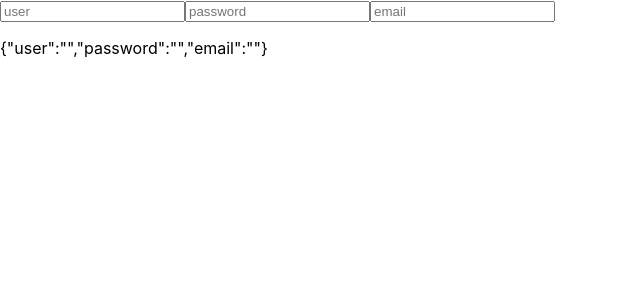
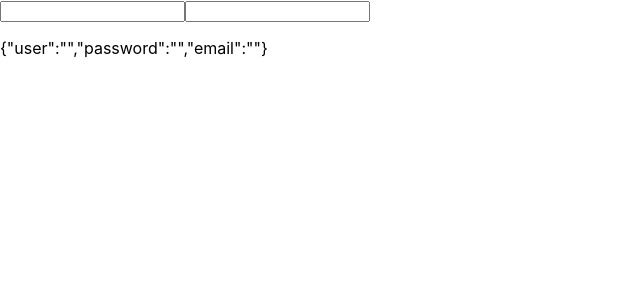
Before and after one commit to Oelmounkad/reactiform, a React (Create React App) app: page / in a window 1280 px wide. Shown: the top 300 px of the page, without its empty margins (0-640 px from the left). Built offline with nearby package versions, Linux system fonts and the light colour scheme.

Commit message:
changing params

```diff
--- a/src/App.tsx
+++ b/src/App.tsx
@@ -1,16 +1,18 @@
 import { useReactiform } from "./useReactiform";
 
 function App() {
-  const [htmlForm, values] = useReactiform({
-    user: "",
-    password: "",
-    email: "",
+  const [values, handleChange] = useReactiform({
+    initialValues: {
+      user: "",
+      password: "",
+      email: "",
+    },
   });
 
   return (
     <>
-      <div>{htmlForm}</div>
-
+      <input name="user" value={values.user} onChange={handleChange} />
+      <input name="password" value={values.password} onChange={handleChange} />
       <p>{JSON.stringify(values)}</p>
     </>
   );
--- a/src/useReactiform.tsx
+++ b/src/useReactiform.tsx
@@ -1,12 +1,16 @@
-import React, { useState } from "react";
+import React, { ChangeEventHandler, useState } from "react";
 
+interface ReactiformOptions {
+  initialValues: InitialValues;
+}
 interface InitialValues {
   [key: string]: any;
 }
 
 export const useReactiform = (
-  initialValues: InitialValues
-): [form: JSX.Element, v: InitialValues] => {
+  reactiFormOptions: ReactiformOptions
+): [v: InitialValues, handleChange: ChangeEventHandler<HTMLInputElement>] => {
+  const { initialValues } = reactiFormOptions;
   const [formValues, setFormValues] = useState<InitialValues>(initialValues);
 
   const onFormValuesChange = (e: React.ChangeEvent<HTMLInputElement>) => {
@@ -16,8 +20,9 @@ export const useReactiform = (
     });
   };
 
-  const htmlForm = (
-    <div>
+  // to delete if useless
+  /*   const htmlForm: JSX.Element = (
+    <>
       {Object.entries(formValues).map(([key, value]) => (
         <input
           key={key}
@@ -27,8 +32,8 @@ export const useReactiform = (
           onChange={onFormValuesChange}
         />
       ))}
-    </div>
-  );
+    </>
+  ); */
 
-  return [htmlForm, formValues];
+  return [formValues, onFormValuesChange];
 };
```
Also changed, not shown: 1 other file (tests, documents, lock files or other folders).
